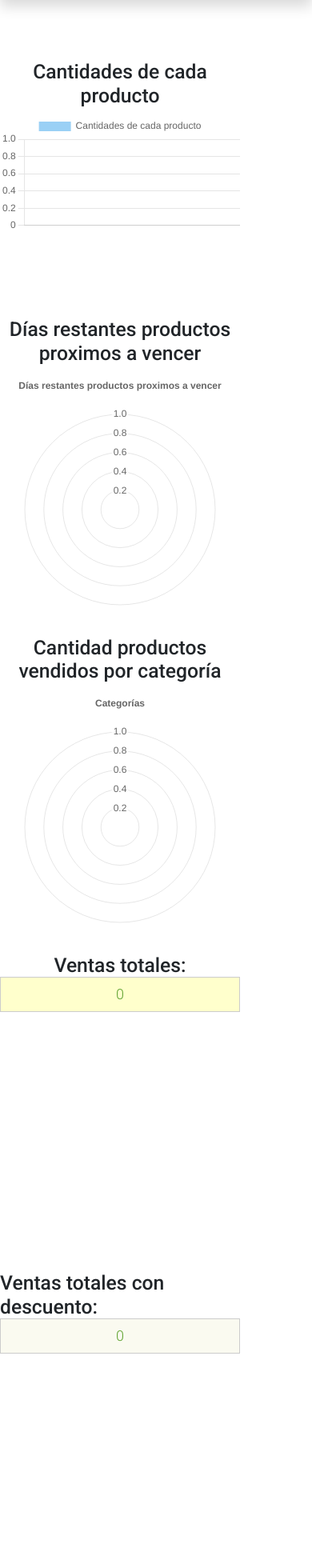
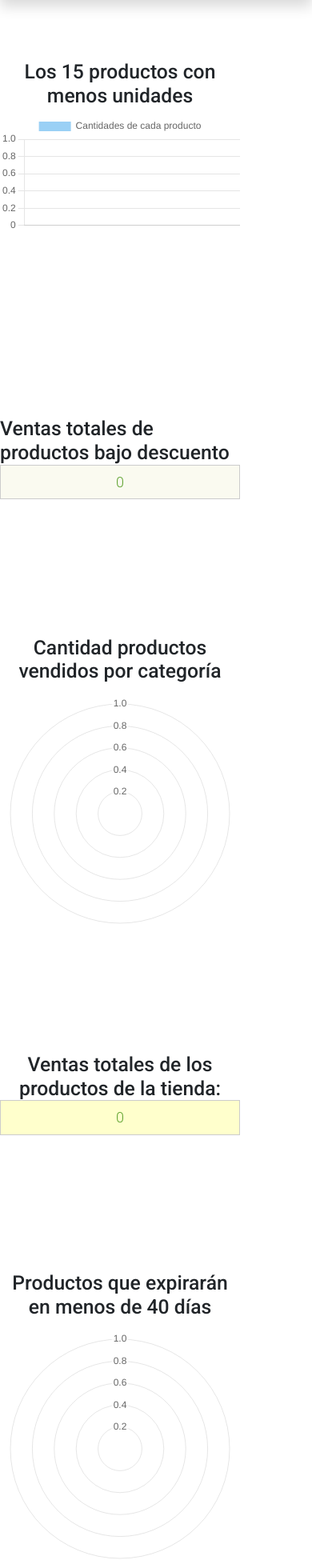
Before and after one commit to Jonathanbees/Integrate-Project, a Django app: page /about/ in a window 390 px wide. Shown: the part 116-2071 px from the top of the page at 80% size. Run offline with Django 4.2, Linux system fonts and the light colour scheme; the visitor is signed in with stand-in values (Sample User, id 1); data that the repository does not hold is empty; some libraries are stand-ins or nearby versions.

Commit message:
final details graphics

```diff
--- a/onlinestore/templates/onlinestore/graphics.html
+++ b/onlinestore/templates/onlinestore/graphics.html
@@ -4,7 +4,7 @@
 
 {% block content %}
 <Header> <style>
-    @media (max-width: 1200px) {
+    @media (max-width: 1800px) {
         #graphs {
             display: grid;
             grid-template-rows: repeat(2, 1fr);
@@ -38,7 +38,7 @@
 
         }
     }
-    @media (max-width: 428px){
+    @media (max-width: 435px){
         #graphs {
             display: grid;
             grid-template-rows: repeat(6, 1fr);
@@ -50,6 +50,24 @@
             margin: auto;
         }
         #chart-container {
+            width: auto;
+            box-sizing: border-box;
+            margin: auto;
+
+        }
+        #text-container {
+            width: auto;
+            box-sizing: border-box;
+            margin: auto;
+
+        }
+        #text-containerdiscount {
+            width: auto;
+            box-sizing: border-box;
+            margin: auto;
+
+        }
+        #text-containerprofit {
             width: auto;
             box-sizing: border-box;
             margin: auto;
@@ -67,14 +85,22 @@ grid-auto-rows: 400px 100px;">
 
     <div id="chart-container" style="width: auto;
     box-sizing: border-box;">
-        <h2 style="text-align: center;">Cantidades de cada producto</h2>
+        <h2 style="text-align: center;">Los 15 productos con menos unidades</h2>
         <canvas id="myChart"></canvas>
     </div>
-    <div id="chart-container" style="width: auto;
-    box-sizing: border-box;">
-        <h2 style="text-align: center;">Días restantes productos proximos a vencer</h2>
-        <canvas id="piechart"></canvas>
-    </div>
+    <div id="text-containerdiscount">
+        <h2>Ventas totales de productos bajo descuento<p class="text-success" style="font-weight: bold;
+            color: #15ff00;
+            font-size: 30px;
+            text-decoration: double;
+            text-align: center;
+            background-color: #fafaf0;
+            padding: 10px;
+            border: 1px solid #cccccc;
+            width: auto;
+            box-sizing: border-box;">{{totalsalesdiscount}}</p></h2>
+     </div>
+
     <div id="chart-container" style="width: auto;
     box-sizing: border-box;">
         <h2 style="text-align: center;">Cantidad productos vendidos por categoría</h2>
@@ -82,7 +108,7 @@ grid-auto-rows: 400px 100px;">
     </div>
 
     <div id="text-container">
-        <h2 style="text-align: center; width: auto; box-sizing: border-box;">Ventas totales: <p class="text-success" style="font-weight: bold;
+        <h2 style="text-align: center; width: auto; box-sizing: border-box;">Ventas totales de los productos de la tienda: <p class="text-success" style="font-weight: bold;
         color: #ff0000;
         font-size: 30px;
         text-decoration: double;
@@ -93,8 +119,14 @@ grid-auto-rows: 400px 100px;">
         width: auto;
         box-sizing: border-box;">{{totalsales}}</p></h2>
     </div>
-    <div id="text-containerdiscount">
-        <h2>Ventas totales con descuento: <p class="text-success" style="font-weight: bold;
+
+     <div id="chart-container" style="width: auto;
+    box-sizing: border-box;">
+        <h2 style="text-align: center;">Productos que expirarán en menos de 40 días</h2>
+        <canvas id="piechart"></canvas>
+    </div>
+     <div id="text-containerprofit">
+        <h2>Ganancias de los productos vendidos<p class="text-success" style="font-weight: bold;
             color: #15ff00;
             font-size: 30px;
             text-decoration: double;
@@ -103,7 +135,7 @@ grid-auto-rows: 400px 100px;">
             padding: 10px;
             border: 1px solid #cccccc;
             width: auto;
-            box-sizing: border-box;">{{totalsalesdiscount}}</p></h2>
+            box-sizing: border-box;">{{profit}}</p></h2>
      </div>
 </div>
 
@@ -165,8 +197,8 @@ grid-auto-rows: 400px 100px;">
                     position: 'top',
                 },
                 title: {
-                    display: true,
-                    text: 'Días restantes productos proximos a vencer',
+                    display: false,
+                    //text: 'Días restantes productos proximos a vencer',
                 }
             }
         }
@@ -181,8 +213,8 @@ grid-auto-rows: 400px 100px;">
                     position: 'top',
                 },
                 title: {
-                    display: true,
-                    text: 'Categorías'
+                    display: false,
+                    //text: 'Categorías'
                 }
             }
         }
--- a/onlinestore/views.py
+++ b/onlinestore/views.py
@@ -64,7 +64,7 @@ def contact(request):
 def about(request):
     allcategories=Category.objects.order_by('name')
     if request.user.is_superuser:
-        products=Product.objects.order_by('expiration_date') #aquí solo se va a tener en cuenta la ordenación respecto a los productos próximos a vencer
+        products=Product.objects.order_by('expiration_date')
         productsquantity = products.order_by('available_quantity')[:15]
         dataproducts = []
         labelsproducts = []
@@ -85,8 +85,6 @@ def about(request):
 
         #For para mostrar los productos mas vendidos
         categories = Category.objects.all()
-        quantityprod=products.order_by('quantity_sold')
-        productsall = Product.objects.all()
         soldproducts = []
         categoryproduct = []
 
@@ -97,38 +95,20 @@ def about(request):
             for p in categoryproducts:
                 categorysold += p.quantity_sold
             soldproducts.append(categorysold)
-        print(soldproducts)
-        print(categoryproduct)
-
-
-
-        #expiration=products.order_by('expiration_date')[:3]
-        #expiring_products(expiration,request)
         allcategories=Category.objects.order_by('name')
-        #print(dataproducts)
-        #print(labelsproducts)
-        #print(exp_proddate)
-
         order = Order.objects.filter(status = 'confirmado')
-        ordersp = []
         totalsales = 0
         totalsalesdiscount = 0
+        investment=0
         for o in order:
             productorder = ProductOrder.objects.filter(order_idorder = o.idorder) #-> Se encargará de coger la orden respecto a la orden confirmada
             for p in productorder:
                 totalsales += p.quantity*p.discounted_unit_price
+                product=Product.objects.filter(idproduct=p.product_idproduct)[0]
+                investment+=p.quantity*product.purchase_price
                 if p.discounted_unit_price != p.nondiscounted_unit_price:
                     totalsalesdiscount += p.quantity*p.discounted_unit_price
-        print(totalsales)
-        print(totalsalesdiscount)
-
-        #print(order)
-        #1. Filtrar por orden de acuerdo al status = confirmado
-        #2. asociar orden con product-order respecto al id (categoryproducts = Product.objects.filter(category_idcategory = c.idcategory))
-        #3. si el descuento es 0, no se coge el dato, per
-        #ventas totales (quantity x discounted-unitprice)
-        #cuanto se vendió de productos proximos a perderse (quantity x discounted-unitprice) -> que discounted_unit_pri != nondiscounted
-                                                                                                #(nuevo subtotal) quantity* discounted
+        profit=round(totalsales-investment)
 
 
         return render(request, 'onlinestore/graphics.html',{'allcategories': allcategories, 'products': products,
@@ -141,6 +121,7 @@ def about(request):
                                                             'soldproducts':soldproducts,
                                                             'totalsales': totalsales,
                                                             'totalsalesdiscount':totalsalesdiscount,
+                                                            'profit':profit,
                                                             })
 
     else:
```
